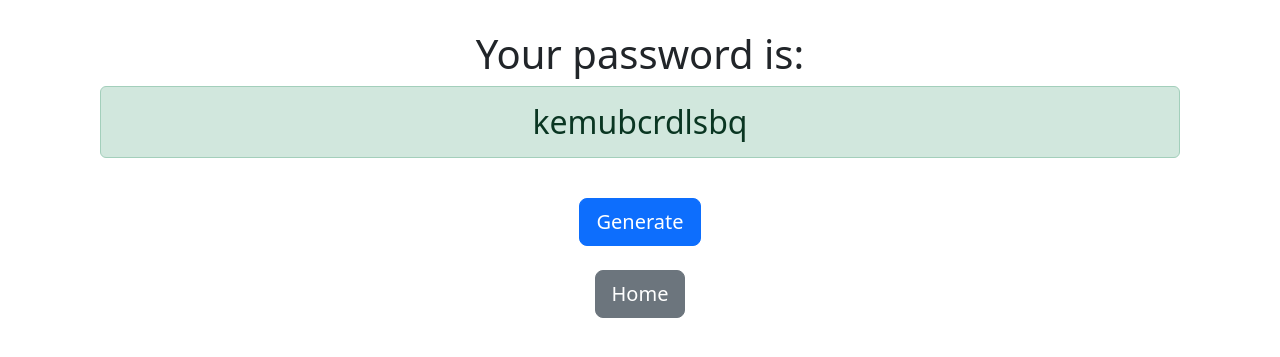
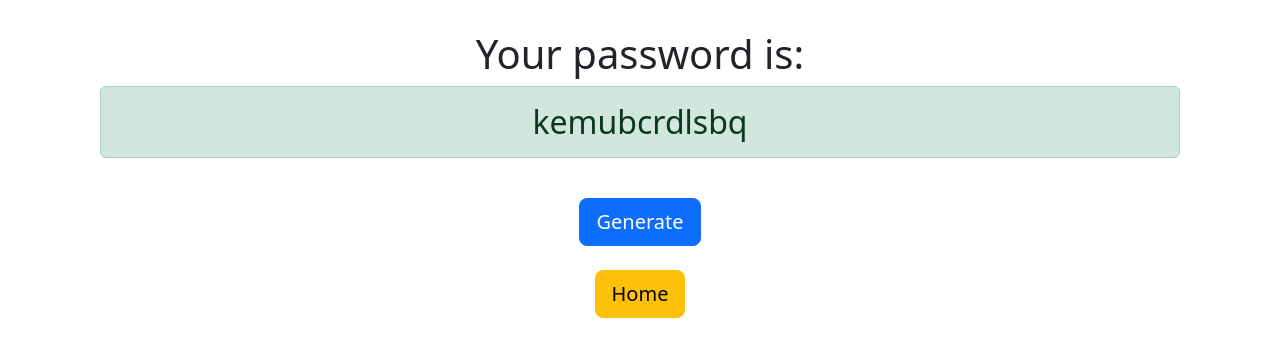
Before and after one commit to ToniDn/django3-password-generator, a Django app: page /password in a window 1280 px wide. Shown: the top 357 px of the page. Run offline with Django 4.2, Linux system fonts and the light colour scheme.

Commit message:
I made some changes

```diff
--- a/generator/templates/generator/password.html
+++ b/generator/templates/generator/password.html
@@ -20,7 +20,7 @@
 
 
 
-    <a href="{% url 'home' %}" class="btn btn-secondary btn-lg">Home</a>
+    <a href="{% url 'home' %}" class="btn btn-warning btn-lg">Home</a>
 
 </div>
 </body>
```
